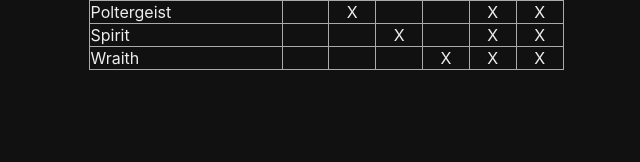
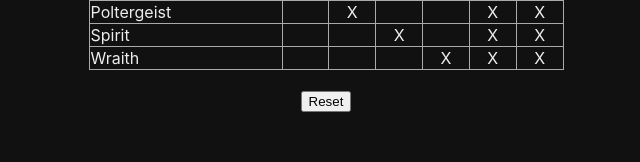
Before and after one commit to dagfs/phasmophobia, a React (Create React App) app: page /#/ghost-evidence in a window 1280 px wide. Shown: the part 379-541 px from the top of the page, without its empty margins (314-954 px from the left). Built offline with nearby package versions, Linux system fonts and the light colour scheme.

Commit message:
Make it clearer what evidence is selected and add reset button

```diff
--- a/src/App.css
+++ b/src/App.css
@@ -147,3 +147,12 @@ text-align: center;
   max-width: 500px;
   margin:0 auto;
 }
+
+.confirmed{
+  background-color: rgba(255, 255, 255, 0.3);
+}
+
+.confirmed-not-present{
+  text-decoration: line-through;
+  color:#aaa;
+}
--- a/src/GhostEvidence.js
+++ b/src/GhostEvidence.js
@@ -28,6 +28,20 @@ function App({ghostEvidence, setGhostEvidence}) {
     })
   }
 
+  const reset = () => {
+    setGhostEvidence({
+      ...ghostEvidence,
+      selectedEvidence: {
+        EMF : STATE.NOT_CONFIRMED,
+        ORBS : STATE.NOT_CONFIRMED,
+        WRITING : STATE.NOT_CONFIRMED,
+        FREEZING : STATE.NOT_CONFIRMED,
+        SPIRITBOX : STATE.NOT_CONFIRMED,
+        FINGIES : STATE.NOT_CONFIRMED
+      }
+    })
+  }
+
   let filteredGhosts = [...ghosts];
 
   ELabels.map(el => {
@@ -50,7 +64,7 @@ function App({ghostEvidence, setGhostEvidence}) {
           <tr>
             <th></th>
             {
-              ELabels.map(i => <th><div className="rotate90deg" onClick={() => toggleEvidence(i)}>{i} {getSymbol(ghostEvidence.selectedEvidence[i])}</div></th>)
+              ELabels.map(i => <th className={getClassName(ghostEvidence.selectedEvidence[i])}><div className="rotate90deg" onClick={() => toggleEvidence(i)}>{i} {getSymbol(ghostEvidence.selectedEvidence[i])}</div></th>)
             }
         </tr>
       </thead>
@@ -67,6 +81,10 @@ function App({ghostEvidence, setGhostEvidence}) {
 
         </tbody>
       </table>
+      <div className="center">
+        <br/>
+        <button onClick={reset}>Reset</button>
+      </div>
 
 
     </div>
@@ -77,6 +95,12 @@ const getSymbol = (state) => {
   if(state === STATE.CONFIRMED) return "✓";
   if(state === STATE.CONFIRMED_NOT_PRESENT) return "x";
   return "?";
+}
+
+const getClassName = (state) => {
+  if(state === STATE.CONFIRMED) return "confirmed";
+  if(state === STATE.CONFIRMED_NOT_PRESENT) return "confirmed-not-present";
+  return "";
 }
 
 const E = {
```
Also changed, not shown: 1 other file (tests, documents, lock files or other folders).
